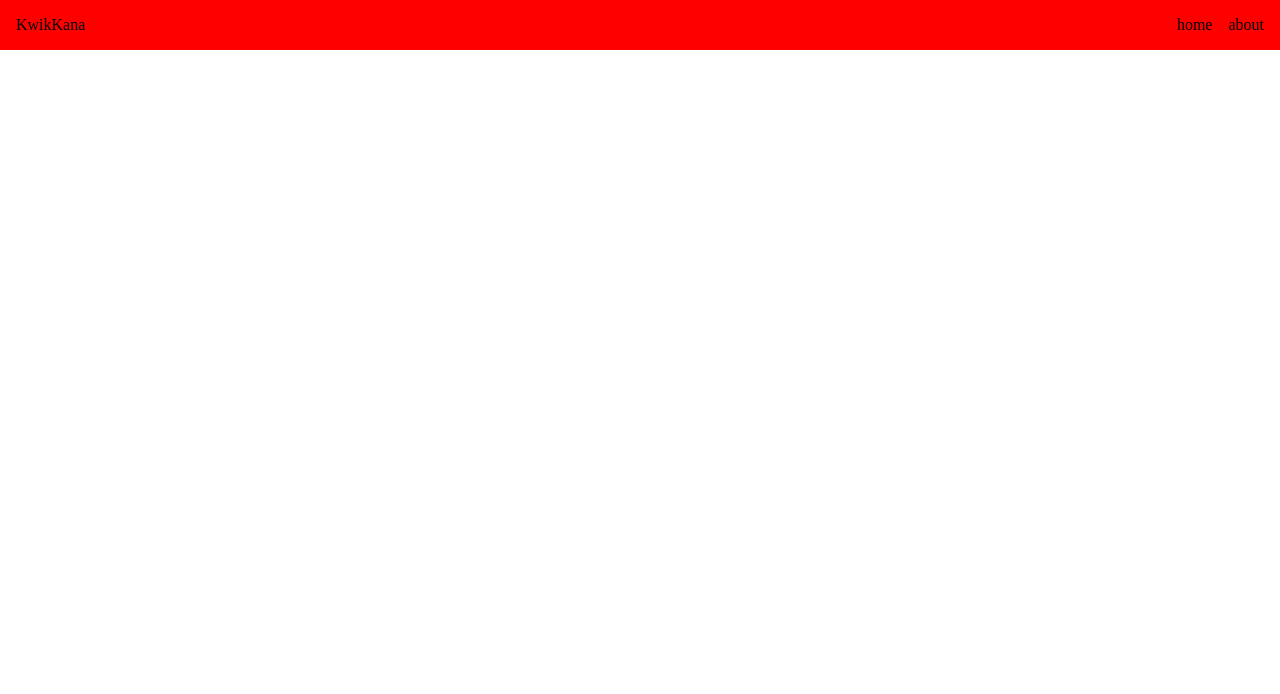
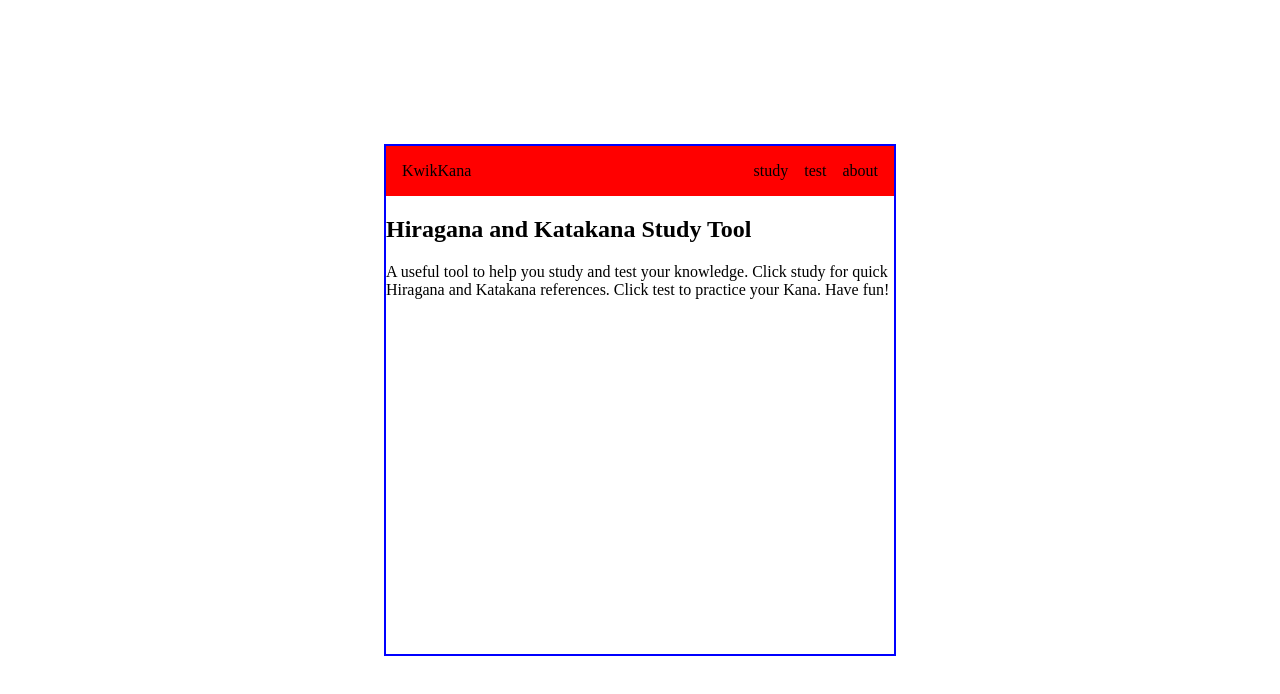
Before and after one commit to dneuterman/Kwik-Kana, a website built with webpack: page dist/index.html in a window 1280 px wide. Built offline with nearby package versions, Linux system fonts and the light colour scheme.

Commit message:
added page switching functionality

```diff
--- /dev/null
+++ b/src/components/about.js
@@ -0,0 +1,25 @@
+class AboutPage {
+  constructor({aboutTitle, aboutDescription}) {
+    this.aboutTitle = aboutTitle;
+    this.aboutDescription = aboutDescription;
+  }
+
+  buildPage() {
+    const aboutPageContainer = document.createElement('div');
+    aboutPageContainer.classList.add('about-page-container');
+
+    const aboutTitle = document.createElement('h2');
+    aboutTitle.classList.add('about-title');
+    aboutTitle.textContent = this.aboutTitle;
+
+    const aboutDescription = document.createElement('p');
+    aboutDescription.classList.add('about-description');
+    aboutDescription.textContent = this.aboutDescription;
+
+    aboutPageContainer.append(aboutTitle, aboutDescription);
+
+    return aboutPageContainer;
+  }
+}
+
+export {AboutPage};
--- /dev/null
+++ b/src/components/study.js
@@ -0,0 +1,25 @@
+class StudyPage {
+  constructor({studyTitle, studyDescription}) {
+    this.studyTitle = studyTitle;
+    this.studyDescription = studyDescription;
+  }
+
+  buildPage() {
+    const studyPageContainer = document.createElement('div');
+    studyPageContainer.classList.add('study-page-container');
+
+    const studyTitle = document.createElement('h2');
+    studyTitle.classList.add('study-title');
+    studyTitle.textContent = this.studyTitle;
+
+    const studyDescription = document.createElement('p');
+    studyDescription.classList.add('study-description');
+    studyDescription.textContent = this.studyDescription;
+
+    studyPageContainer.append(studyTitle, studyDescription);
+
+    return studyPageContainer;
+  }
+}
+
+export {StudyPage};
--- a/src/index.js
+++ b/src/index.js
@@ -1 +1,37 @@
 import "./style.css";
+import {AboutPage} from "./components/about";
+import {StudyPage} from "./components/study";
+
+const ABOUT_PAGE_OBJECT = {
+  aboutTitle: "Hiragana and Katakana Study Tool",
+  aboutDescription: "A useful tool to help you study and test your knowledge. Click study for quick Hiragana and Katakana references. Click test to practice your Kana. Have fun!",
+}
+
+const STUDY_PAGE_OBJECT = {
+  studyTitle: "Study Page",
+  studyDescription: "Study Description",
+}
+
+const content = document.getElementById("content");
+const aboutNav = document.querySelector(".about-nav");
+const studyNav = document.querySelector(".study-nav");
+const aboutPageDisplay = new AboutPage(ABOUT_PAGE_OBJECT);
+const studyPageDisplay = new StudyPage(STUDY_PAGE_OBJECT);
+
+const switchPage = page => {
+  while(content.firstChild) {
+    content.removeChild(content.firstChild);
+  }
+  content.append(page.buildPage());
+}
+
+aboutNav.addEventListener("click", () => {
+  switchPage(aboutPageDisplay);
+})
+
+studyNav.addEventListener("click", () => {
+  switchPage(studyPageDisplay);
+})
+
+//Initial page load
+switchPage(aboutPageDisplay);
--- a/src/style.css
+++ b/src/style.css
@@ -5,10 +5,20 @@
 body {
     margin: 0;
     padding: 0;
+    display: flex;
+    justify-content: center;
+    align-items: center;
+    height: 100vh;
 }
 
 ol, ul {
     list-style: none;
+}
+
+.container {
+    width: 40vw;
+    aspect-ratio: 1/1;
+    border: solid 2px blue;
 }
 
 .navbar {
@@ -27,7 +37,8 @@ ol, ul {
     margin: 0 0 0 1rem;
 }
 
-.home-nav, .about-nav {
+.study-nav, .test-nav, .about-nav {
     margin: 0 1rem 0 0;
     height: 100%;
+    cursor: pointer;
 }
```
Also changed, not shown: dist/index.html, src/components/test.js (added).
